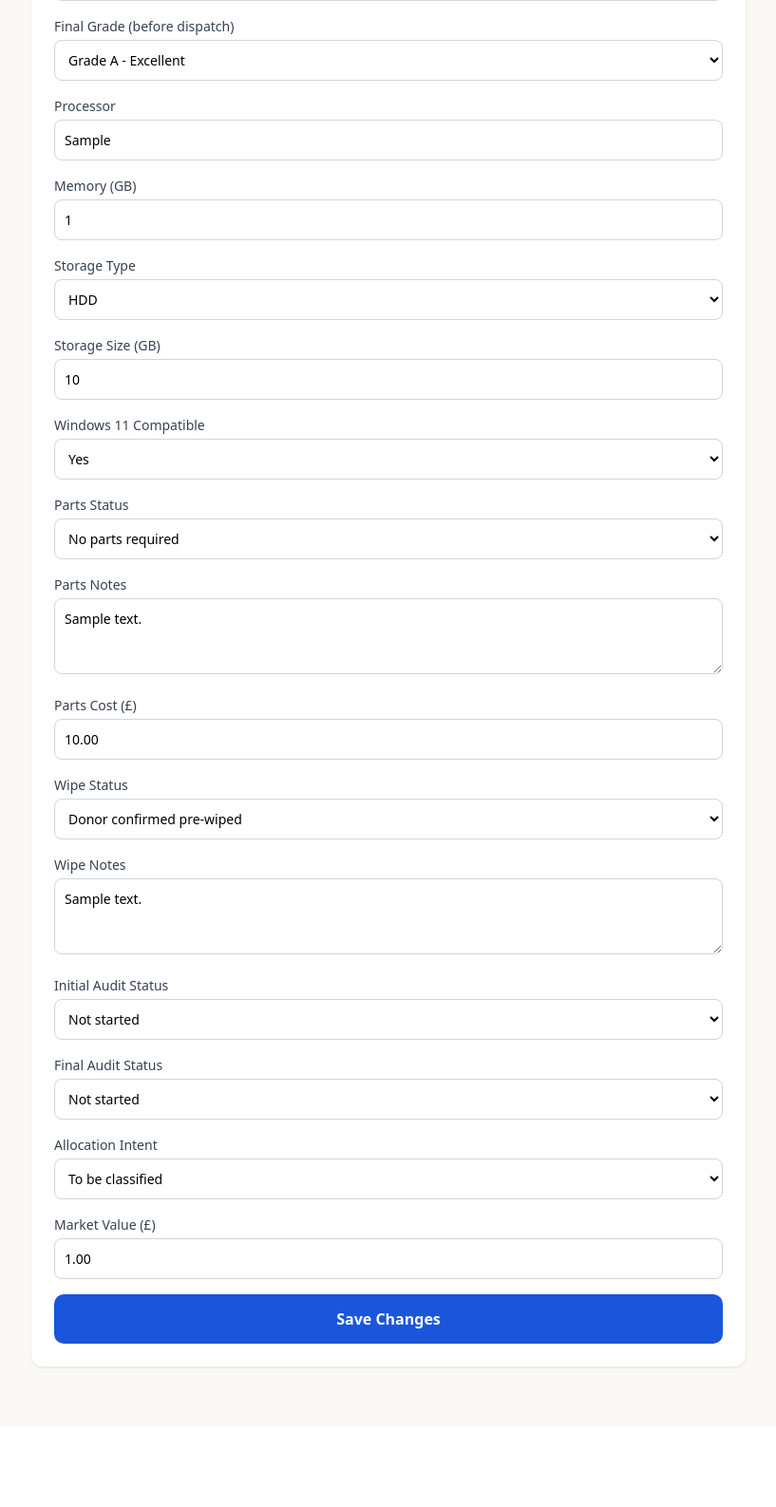
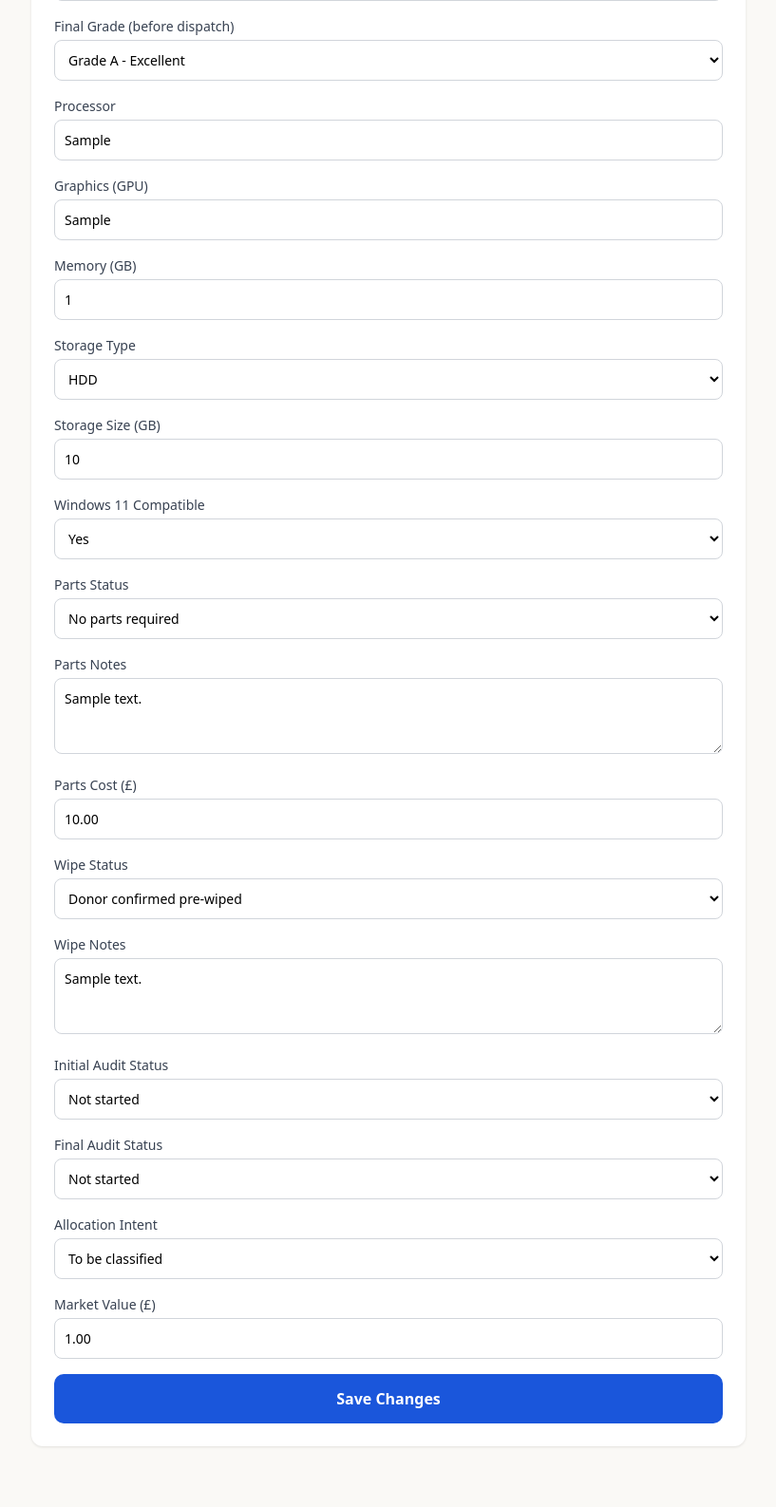
Before and after one commit to ReCognition-Circular/workbench, a Django app: page /devices/1/edit/ in a window 1280 px wide. Shown: the part 759-2346 px from the top of the page at 95% size, without its empty margins (231-1048 px from the left). Before the commit the page ends 2200 px from the top, so only its background shows below. Run offline with Django 5.2, Linux system fonts and the light colour scheme; a user stored in the database is signed in; data comes from the database, SQL or seed files in the repository; tables that the repository leaves empty hold one stand-in row (values such as "Sample post"); parts of the project's set-up code (start-up, migrations or seed data) failed here and were passed over; some libraries are stand-ins or nearby versions.

Commit message:
Fix device_type regression on ingest and capture GPU from FOG
Device.device_type defaulted to LAPTOP for every ingested desktop. The
n8n payload nested device_type inside device_specification_data, and
DeviceSpecificationWriteSerializer does not whitelist that key, so DRF
stripped it before create() ran and the field fell back to its model
default. The upstream FOG data was correct throughout.

Two-part fix. n8n now sends device_type top-level alongside
inventory_number (workflow change, not in this repo). The serializer
gains a safety net: DRF discards unknown nested keys before create()
sees them, so a nested device_type is read back from self.initial_data.
Top-level still wins, so the current payload shape is unaffected.

Adds DeviceSpecification.gpu (CharField) mirroring the existing processor
field. FOG supplies gpuvendors and gpuproducts separately; n8n
concatenates them into one string. FOG's own 'memory' field is not
captured - it is system RAM, already covered by memory_gb, not VRAM.

Surfaces gpu on device detail (Graphics row, em-dash when empty) and in
the edit form (input plus the write to device_specification_data).

Existing rows are not backfilled: GPU populates on new ingestions only.
Ten HP Z-series workstations mislabelled LAPTOP were corrected to
DESKTOP out of band; the HP Z2xx tokens are absent from
backfill_device_type's keyword list, so that command cannot fix them.

```diff
--- a/app/devices/models.py
+++ b/app/devices/models.py
@@ -282,6 +282,7 @@ class DeviceSpecification(models.Model):
     model_number = models.CharField(max_length=100, blank=True)
     serial_number = models.CharField(max_length=100, blank=True, unique=True)
     processor = models.CharField(max_length=200, blank=True)
+    gpu = models.CharField(max_length=200, blank=True)
     memory_gb = models.IntegerField(null=True, blank=True)
     storage_type = models.CharField(
         max_length=20, choices=StorageType.choices, default=StorageType.UNKNOWN
--- a/app/template/device_detail.html
+++ b/app/template/device_detail.html
@@ -79,6 +79,10 @@
                     <div>
                         <dt class="text-gray-500">Processor</dt>
                         <dd class="font-medium">{{ device.device_specification.processor }}</dd>
+                    </div>
+		    <div>
+                        <dt class="text-gray-500">Graphics</dt>
+                        <dd class="font-medium">{{ device.device_specification.gpu|default:"—" }}</dd>
                     </div>
                     <div>
                         <dt class="text-gray-500">Memory</dt>
--- a/app/template/device_edit.html
+++ b/app/template/device_edit.html
@@ -98,9 +98,13 @@
                     <option value="BER" {% if device.final_grade == "BER" %}selected{% endif %}>Beyond Economic Repair</option>
                 </select>
             </div>
-            <div class="form-group">
+	    <div class="form-group">
                 <label for="processor">Processor</label>
                 <input type="text" id="processor" name="processor" value="{{ device.device_specification.processor|default:'' }}">
+            </div>
+            <div class="form-group">
+                <label for="gpu">Graphics (GPU)</label>
+                <input type="text" id="gpu" name="gpu" value="{{ device.device_specification.gpu|default:'' }}">
             </div>
             <div class="form-group">
                 <label for="memory_gb">Memory (GB)</label>
@@ -226,6 +230,7 @@
                 market_value_pounds: document.getElementById('market_value_pounds').value || null,
 		device_specification_data: {
                     processor: document.getElementById('processor').value,
+		    gpu: document.getElementById('gpu').value,
                     memory_gb: document.getElementById('memory_gb').value || null,
                     storage_type: document.getElementById('storage_type').value,
                     storage_size_gb: document.getElementById('storage_size_gb').value || null,
```
Also changed, not shown: app/api/serializers.py (+13 -0 lines), app/devices/migrations/0042_devicespecification_gpu.py (added).
